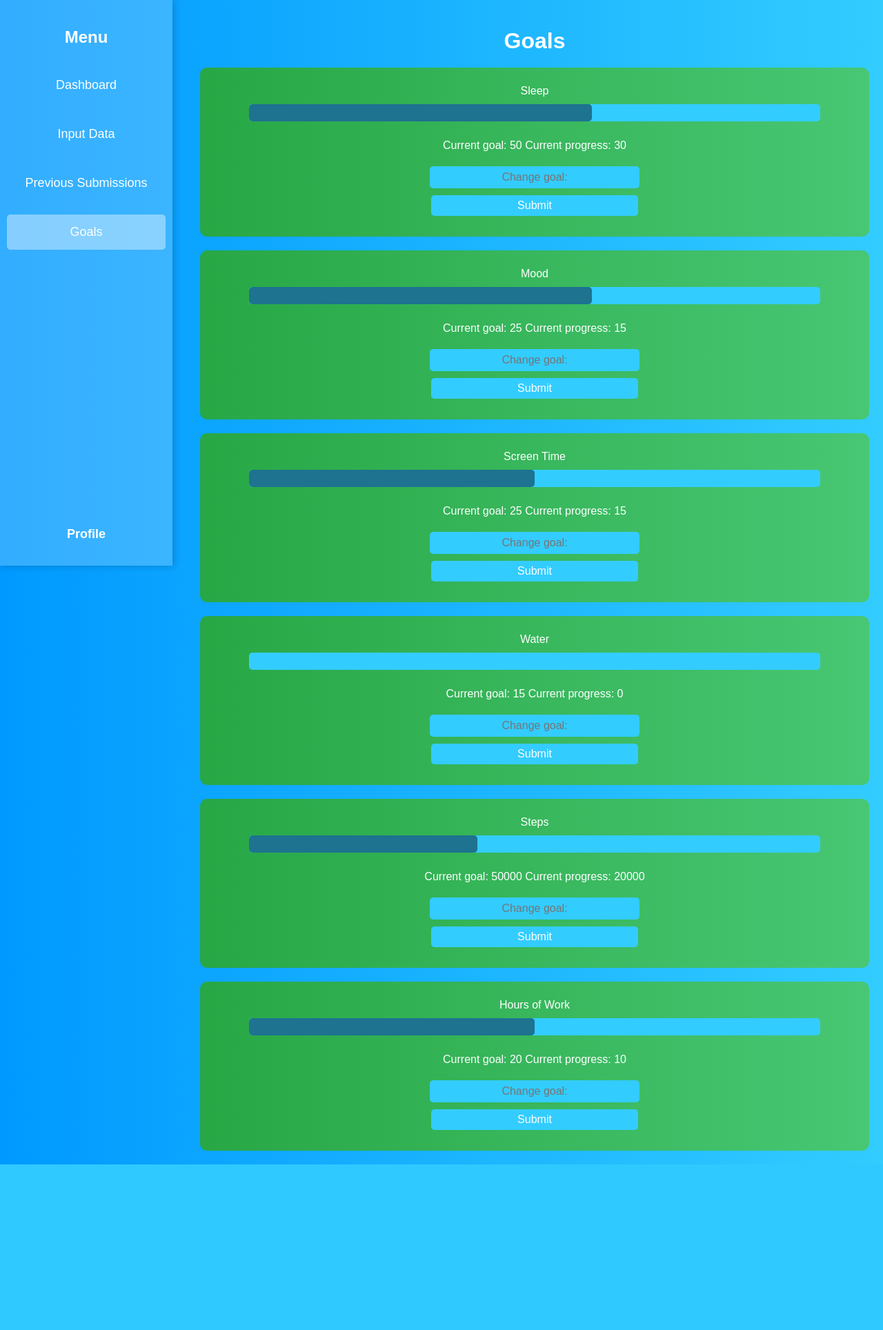
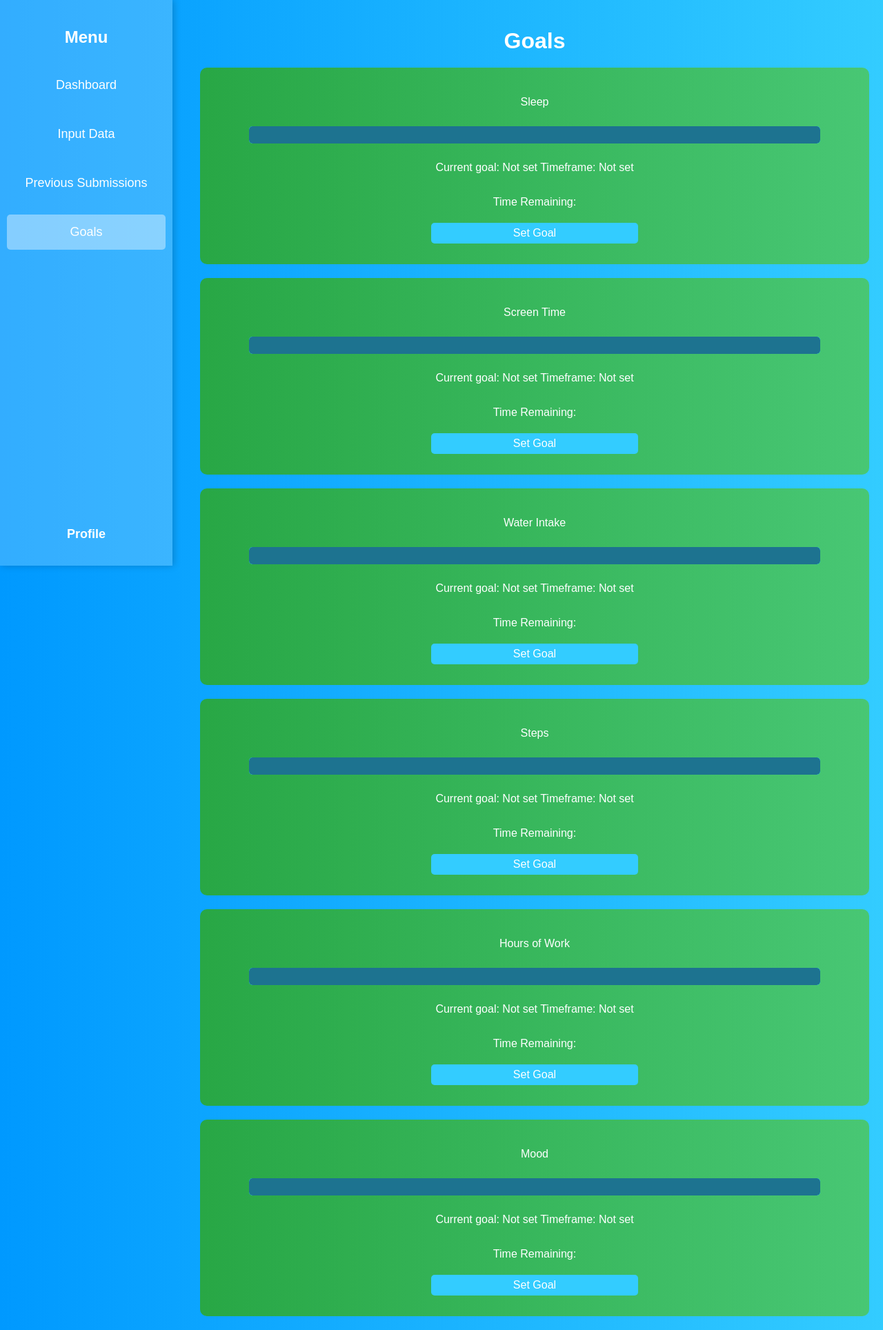
Before and after one commit to PluvioXO/Prog-2-CW, a Python web app: template templates/components/goals.html in a window 1280 px wide. Shown: the whole page at 69% size. Before the commit the page ends 1688 px from the top, so only its background shows below. Run offline with Jinja, Linux system fonts and the light colour scheme; the template is opened without the code that fills it, so the values that code supplies are empty.

Commit message:
Goals now have a timeframe and value associated to them an edit form now exists. Changes after goal are currently just changed in the dummy data. No validation of yet.

```diff
--- a/App.py
+++ b/App.py
@@ -195,8 +195,6 @@ class App():
                     self.supabase.addEntry(user_data)
                     print("Added to entry table")
                 else:
-                    #insert visual cue to user that data entry was unsuccessful
-                    print("User has already inputted today")
                     return redirect(url_for('previous_inputs'))
 
                 return redirect(url_for('dashboard'))
--- a/static/js/goals.js
+++ b/static/js/goals.js
@@ -1,106 +1,160 @@
-var sleepGoal = 50;
-var waterGoal = 15;
-var screenGoal = 30;
-var stepGoal = 50000;
-var moodGoal = 25;
-var workGoal = 20;
+const userGoals = {
+        sleep: {goal: 100, startDate: '2025-04-01', timeframe: 14},
+        screenTime: {goal: 28, startDate: '2025-04-01', timeframe: 7},
+        water: {goal: 10, startDate: '2025-04-01', timeframe: 7},
+        steps: {goal: 100000, startDate: '2025-04-01', timeframe: 10},
+        work: {goal: 40, startDate: '2025-04-01', timeframe: 7},
+        mood: {goal: 4, startDate: '2025-04-01', timeframe: 30}
+    };
 
+async function fetchData() {
+    try {
+        const response = await fetch("/get-data", {
+            method: "GET",
+            headers: {
+                "Content-Type": "application/json"
+            }
+        });
 
-var sleepProgress = 30;
-var waterProgress = 0;
-var screenProgress = 15;
-var stepProgress = 20000;
-var moodProgress = 15;
-var workProgress = 10;
-var progressBar;
-//placeholder values
+        const data = await response.json();
+        console.log("Data received:", data);
+        loadUserData(data)
 
-function isNumber(str) {
-    if (typeof str !== "string") return false;
-    return !isNaN(str) && !isNaN(parseFloat(str));
-}
-
-function changeGoal(metric) {
-
-    if (metric == 1)  {
-        if (isNumber(document.getElementById('goalChangeInput1').value)) {
-          sleepGoal = document.getElementById('goalChangeInput1').value;
-          document.getElementById('sleepText').innerHTML=("Current goal: " + sleepGoal + "    Current progress: " + sleepProgress);}
-
-        progressBar = document.getElementById('P1');
-            if (sleepProgress > sleepGoal) {
-                progressBar.style.width = "100%";
-            } else {
-                progressBar.style.width = sleepGoal === 0 ? "0%" : ((sleepProgress / sleepGoal) * 100) + "%";
+    } catch (error) {
+        console.error("Error fetching data:", error);
     }
 }
 
-    if (metric == 2)  {
-        if (isNumber(document.getElementById('goalChangeInput2').value)) {
-          moodGoal = document.getElementById('goalChangeInput2').value;
-          document.getElementById('moodText').innerHTML=("Current goal: " + moodGoal + "    Current progress: " + moodProgress);}
-
-        progressBar = document.getElementById('P2');
-            if (moodProgress > moodGoal) {
-                progressBar.style.width = "100%";
-            } else {
-                progressBar.style.width = moodGoal === 0 ? "0%" : ((moodProgress / moodGoal) * 100) + "%";
-            }
+function calculateDaysElapsed(date) {
+    const currentDate = new Date();
+    const goalStartDate = new Date(date);
+    const diffTime = currentDate - goalStartDate;
+    return Math.floor(diffTime / (1000 * 60 * 60 * 24));
 }
 
-    if (metric == 3)  {
-        if (isNumber(document.getElementById('goalChangeInput3').value)) {
-          screenGoal = document.getElementById('goalChangeInput3').value;
-          document.getElementById('screenText').innerHTML=("Current goal: " + screenGoal + "    Current progress: " + screenProgress);}
-
-        progressBar = document.getElementById('P3');
-            if (screenProgress > screenGoal) {
-                progressBar.style.width = "100%";
-            } else {
-                progressBar.style.width = screenGoal === 0 ? "0%" : ((screenProgress / screenGoal) * 100) + "%";
-            }
+function calculateProgress(entries, category) {
+    let total = 0;
+    entries.forEach(entry => {
+        total += entry[category];
+    });
+    return total;
 }
 
-    if (metric == 4)  {
-        if (isNumber(document.getElementById('goalChangeInput4').value)) {
-          waterGoal = document.getElementById('goalChangeInput4').value;
-          document.getElementById('waterText').innerHTML=("Current goal: " + waterGoal + "    Current progress: " + waterProgress);}
-
-        progressBar = document.getElementById('P4');
-            if (waterProgress > waterGoal) {
-                progressBar.style.width = "100%";
-            } else {
-                progressBar.style.width = waterGoal === 0 ? "0%" : ((waterProgress / waterGoal) * 100) + "%";
-            }
+function calculateMoodProgress(entries) {
+    let total = 0;
+    let length = entries.length;
+    entries.forEach(entry => {
+        total += entry['mood'];
+    });
+    return total/length;
 }
 
-    if (metric == 5)  {
-        if (isNumber(document.getElementById('goalChangeInput5').value)) {
-          stepGoal = document.getElementById('goalChangeInput5').value;
-          document.getElementById('stepText').innerHTML=("Current goal: " + stepGoal + "    Current progress: " + stepProgress);}
+function updateProgressBar(barId, goal, timeframe, currentProgress) {
+    let progress = (currentProgress / goal) * 100;
+    if (progress > 100) progress = 100;
 
-        progressBar = document.getElementById('P5');
-            if (stepProgress > stepGoal) {
-                progressBar.style.width = "100%";
-            } else {
-                progressBar.style.width = stepGoal === 0 ? "0%" : ((stepProgress / stepGoal) * 100) + "%";
-            }
+    barId.style.width = `${progress}%`;
 }
 
-    if (metric == 6) {
-        if (isNumber(document.getElementById('goalChangeInput6').value)) {
-          workGoal = document.getElementById('goalChangeInput6').value;
-          document.getElementById('workText').innerHTML=("Current goal: " + workGoal + "    Current progress: " + workProgress);}
+function updateTimeRemaining() {
+    const daysElapsed = calculateDaysElapsed(userGoals.sleep.startDate);
 
-        progressBar = document.getElementById('P6');
-            if (workProgress > workGoal) {
-                progressBar.style.width = "100%";
-            } else {
-                progressBar.style.width = workGoal === 0 ? "0%" : ((workProgress / workGoal) * 100) + "%";
-            } } }
-// visual changes when a new goal is step, currently implemented using the placeholder data
+    Object.entries(userGoals).forEach(category => {
+        const timeRemaining = Math.max(0, category[1].timeframe - daysElapsed);
+        document.getElementById(`${category[0]}RemainingTime`).innerHTML = `Time remaining: ${timeRemaining} days`;
+    });
+}
 
+function loadUserData(entries) {
+    // Load data into the goal cards
+    document.getElementById("sleepText").innerText = `Current goal: ${userGoals.sleep.goal} hours in ${userGoals.sleep.timeframe} days`;
+    document.getElementById("screenText").innerText = `Current goal: ${userGoals.screenTime.goal} hours in ${userGoals.screenTime.timeframe} days`;
+    document.getElementById("waterText").innerText = `Current goal: ${userGoals.water.goal} liters in ${userGoals.water.timeframe} days`;
+    document.getElementById("stepText").innerText = `Current goal: ${userGoals.steps.goal} steps in ${userGoals.steps.timeframe} days`;
+    document.getElementById("workText").innerText = `Current goal: ${userGoals.work.goal} hours in ${userGoals.work.timeframe} days`;
+    document.getElementById("moodText").innerText = `Current goal: Mood rating of ${userGoals.mood.goal} in ${userGoals.mood.timeframe} days`;
 
-function startUp() {
-    changeGoal(1); changeGoal(2); changeGoal(3); changeGoal(4); changeGoal(5); changeGoal(6);
+    // Calculate the progress for each goal category
+    const sleepProgress = calculateProgress(entries, 'sleep');
+    const screenTimeProgress = calculateProgress(entries, 'screenTime');
+    const waterProgress = calculateProgress(entries, 'water');
+    const stepsProgress = calculateProgress(entries, 'steps');
+    const workProgress = calculateProgress(entries, 'work');
+    const moodProgress = calculateMoodProgress(entries);
+
+    // Update progress bars based on the existing data
+    updateProgressBar(P1, userGoals.sleep.goal, userGoals.sleep.timeframe, sleepProgress);
+    updateProgressBar(P2, userGoals.screenTime.goal, userGoals.screenTime.timeframe, screenTimeProgress);
+    updateProgressBar(P3, userGoals.water.goal, userGoals.water.timeframe, waterProgress);
+    updateProgressBar(P4, userGoals.steps.goal, userGoals.steps.timeframe, stepsProgress);
+    updateProgressBar(P5, userGoals.work.goal, userGoals.work.timeframe, workProgress);
+    updateProgressBar(P6, userGoals.mood.goal, userGoals.mood.timeframe, moodProgress);
+
+    updateTimeRemaining();
 }
+
+var currentGoalCategory = "";
+
+function openGoalModal(goalCategory) {
+    currentGoalCategory = goalCategory;
+    document.getElementById("goalModal").style.display = "block";
+}
+
+function closeModal() {
+    document.getElementById("goalModal").style.display = "none";
+    currentGoalCategory = "";
+}
+
+function submitGoal() {
+    const goalValue = document.getElementById("goalInput").value;
+    const timeframe = document.getElementById("timeframeInput").value;
+
+    if (!goalValue || !timeframe) {
+        alert("Please enter both goal and timeframe.");
+        return;
+    }
+
+    // Set the goal and timeframe for the appropriate category
+
+    if (currentGoalCategory === "sleep") {
+        const goalText = `${goalValue} hours in ${timeframe} days`;
+        userGoals.sleep.goal = goalValue;
+        userGoals.sleep.timeframe = timeframe;
+        document.getElementById("sleepText").innerText = `Current goal: ${goalText}`;
+        updateProgressBar('P1', goalValue, timeframe, userGoals.sleep.currentProgress);
+    } else if (currentGoalCategory === "screenTime") {
+        const goalText = `${goalValue} hours in ${timeframe} days`;
+        userGoals.screenTime.goal = goalValue;
+        userGoals.screenTime.timeframe = timeframe;
+        document.getElementById("screenText").innerText = `Current goal: ${goalText}`;
+        updateProgressBar('P2', goalValue, timeframe, userGoals.screenTime.currentProgress);
+    } else if (currentGoalCategory === "water") {
+        const goalText = `${goalValue} litres in ${timeframe} days`;
+        userGoals.water.goal = goalValue;
+        userGoals.water.timeframe = timeframe;
+        document.getElementById("waterText").innerText = `Current goal: ${goalText}`;
+        updateProgressBar('P3', goalValue, timeframe, userGoals.water.currentProgress);
+    } else if (currentGoalCategory === "steps") {
+        const goalText = `${goalValue} steps in ${timeframe} days`;
+        userGoals.steps.goal = goalValue;
+        userGoals.steps.timeframe = timeframe;
+        document.getElementById("stepText").innerText = `Current goal: ${goalText}`;
+        updateProgressBar('P4', goalValue, timeframe, userGoals.steps.currentProgress);
+    } else if (currentGoalCategory === "work") {
+        const goalText = `${goalValue} hours in ${timeframe} days`;
+        userGoals.work.goal = goalValue;
+        userGoals.work.timeframe = timeframe;
+        document.getElementById("workText").innerText = `Current goal: ${goalText}`;
+        updateProgressBar('P5', goalValue, timeframe, userGoals.work.currentProgress);
+    } else if (currentGoalCategory === "mood") {
+        const goalText = `Mood rating of ${goalValue} in ${timeframe} days`;
+        userGoals.mood.goal = goalValue;
+        userGoals.mood.timeframe = timeframe;
+        document.getElementById("moodText").innerText = `Current goal: ${goalText}`;
+        updateProgressBar('P6', goalValue, timeframe, userGoals.mood.currentProgress);
+    }
+
+    closeModal();
+}
+
+document.addEventListener("DOMContentLoaded", fetchData);
--- a/static/js/previous_inputs.js
+++ b/static/js/previous_inputs.js
@@ -27,7 +27,7 @@ function displayData(entries) {
         return;
     }
 
-    entries.forEach(entry => {
+    entries.slice().reverse().forEach(entry => {
         const entryDate = entry.created_at.substring(0, 10);
         const entryTime = entry.created_at.substring(11, 16);
 
--- a/templates/components/goals.html
+++ b/templates/components/goals.html
@@ -5,6 +5,7 @@
     <meta name="viewport" content="width=device-width, initial-scale=1">
     <link rel="stylesheet" href="{{ url_for('static', filename='css/goals.css') }}">
     <script src="{{ url_for('static', filename='js/goals.js') }}"></script>
+    <script src="{{ url_for('static', filename='js/global.js') }}"></script>
     <title>Goals</title>
 </head>
 <body onload="startUp()">
@@ -21,47 +22,75 @@
         <h1 class="goals-heading">Goals</h1>
 
         <div class="goals-container">
-            <div class="goal">Sleep
+            <div class="goal" id="sleepGoalCard">
+                <p>Sleep</p>
                 <div class="progress-bar" id="PBar1">
                     <div class="progress" id="P1"></div>
-                </div><p id="sleepText">Current goal: 50   Current progress: 30</p>
-                <input type="text" class="goal-input" placeholder="Change goal:" id="goalChangeInput1"/>
-                <button class="goal-button" id="goalChange1" onclick="changeGoal(1)">Submit</button>
+                </div>
+                <p id="sleepText">Current goal: Not set   Timeframe: Not set</p>
+                <p id="sleepRemainingTime">Time Remaining:</p>
+                <button class="goal-button" id="goalChange1" onclick="openGoalModal('sleep')">Set Goal</button>
             </div>
-            <div class="goal">Mood
+            <!-- Screen Time Goal -->
+            <div class="goal" id="screenGoalCard">
+                <p>Screen Time</p>
                 <div class="progress-bar" id="PBar2">
                     <div class="progress" id="P2"></div>
-                </div><p id="moodText">Current goal: 25    Current progress: 15</p>
-                <input type="text" class="goal-input" placeholder="Change goal:" id="goalChangeInput2"/>
-                <button class="goal-button" id="goalChange2" onclick="changeGoal(2)">Submit</button>
+                </div>
+                <p id="screenText">Current goal: Not set   Timeframe: Not set</p>
+                <p id="screenTimeRemainingTime">Time Remaining:</p>
+                <button class="goal-button" id="goalChange2" onclick="openGoalModal('screenTime')">Set Goal</button>
             </div>
-            <div class="goal">Screen Time
+            <!-- Water Goal -->
+            <div class="goal" id="waterGoalCard">
+                <p>Water Intake</p>
                 <div class="progress-bar" id="PBar3">
                     <div class="progress" id="P3"></div>
-                </div><p id="screenText">Current goal: 25    Current progress: 15</p>
-                <input type="text" class="goal-input" placeholder="Change goal:" id="goalChangeInput3"/>
-                <button class="goal-button" id="goalChange3" onclick="changeGoal(3)">Submit</button>
+                </div>
+                <p id="waterText">Current goal: Not set   Timeframe: Not set</p>
+                <p id="waterRemainingTime">Time Remaining:</p>
+                <button class="goal-button" id="goalChange3" onclick="openGoalModal('water')">Set Goal</button>
             </div>
-            <div class="goal">Water
+            <!-- Steps Goal -->
+            <div class="goal" id="stepsGoalCard">
+                <p>Steps</p>
                 <div class="progress-bar" id="PBar4">
                     <div class="progress" id="P4"></div>
-                </div><p id="waterText">Current goal: 15    Current progress: 0</p>
-                <input type="text" class="goal-input" placeholder="Change goal:" id="goalChangeInput4"/>
-                <button class="goal-button" id="goalChange4" onclick="changeGoal(4)">Submit</button>
+                </div>
+                <p id="stepText">Current goal: Not set   Timeframe: Not set</p>
+                <p id="stepsRemainingTime">Time Remaining:</p>
+                <button class="goal-button" id="goalChange4" onclick="openGoalModal('steps')">Set Goal</button>
             </div>
-            <div class="goal">Steps
-                <div class="progress-bar" id="PBar4">
+            <!-- Work Goal -->
+            <div class="goal" id="workGoalCard">
+                <p>Hours of Work</p>
+                <div class="progress-bar" id="PBar5">
                     <div class="progress" id="P5"></div>
-                </div><p id="stepText">Current goal: 50000    Current progress: 20000</p>
-                <input type="text" class="goal-input" placeholder="Change goal:" id="goalChangeInput5"/>
-                <button class="goal-button" id="goalChange5" onclick="changeGoal(5)">Submit</button>
+                </div>
+                <p id="workText">Current goal: Not set   Timeframe: Not set</p>
+                <p id="workRemainingTime">Time Remaining:</p>
+                <button class="goal-button" id="goalChange5" onclick="openGoalModal('work')">Set Goal</button>
             </div>
-            <div class="goal">Hours of Work
-                <div class="progress-bar" id="PBar4">
+            <!-- Mood Goal -->
+            <div class="goal" id="moodGoalCard">
+                <p>Mood</p>
+                <div class="progress-bar" id="PBar6">
                     <div class="progress" id="P6"></div>
-                </div><p id="workText">Current goal: 20    Current progress: 10</p>
-                <input type="text" class="goal-input" placeholder="Change goal:" id="goalChangeInput6"/>
-                <button class="goal-button" id="goalChange6" onclick="changeGoal(6)">Submit</button>
+                </div>
+                <p id="moodText">Current goal: Not set   Timeframe: Not set</p>
+                <p id="workRemainingTime">Time Remaining:</p>
+                <button class="goal-button" id="goalChange6" onclick="openGoalModal('mood')">Set Goal</button>
+            </div>
+        </div>
+        <div id="goalModal" class="modal">
+            <div class="modal-content">
+                <h2>Set Goal</h2>
+                <label for="goalInput">Goal:</label>
+                <input type="text" id="goalInput" placeholder="Enter goal value" />
+                <label for="timeframeInput">Timeframe (in days):</label>
+                <input type="number" id="timeframeInput" placeholder="Enter timeframe" />
+                <button id='submit-goal-btn' onclick="submitGoal()">Set Goal</button>
+                <button id="close-goal-btn" onclick="closeModal()">Cancel</button>
             </div>
         </div>
     </div>
```
Also changed, not shown: static/css/goals.css (+83 -1 lines). Lines whose indentation alone changed are shown as unchanged.
